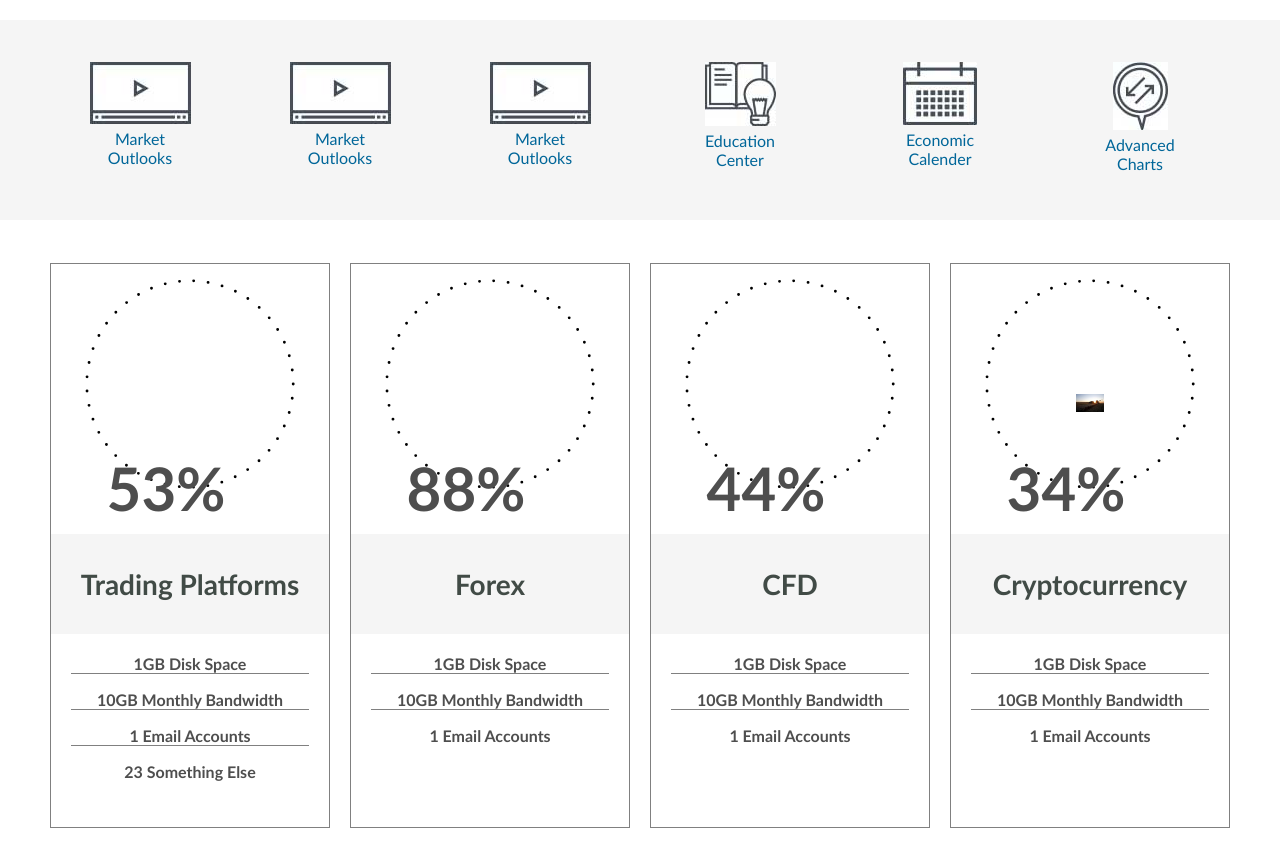
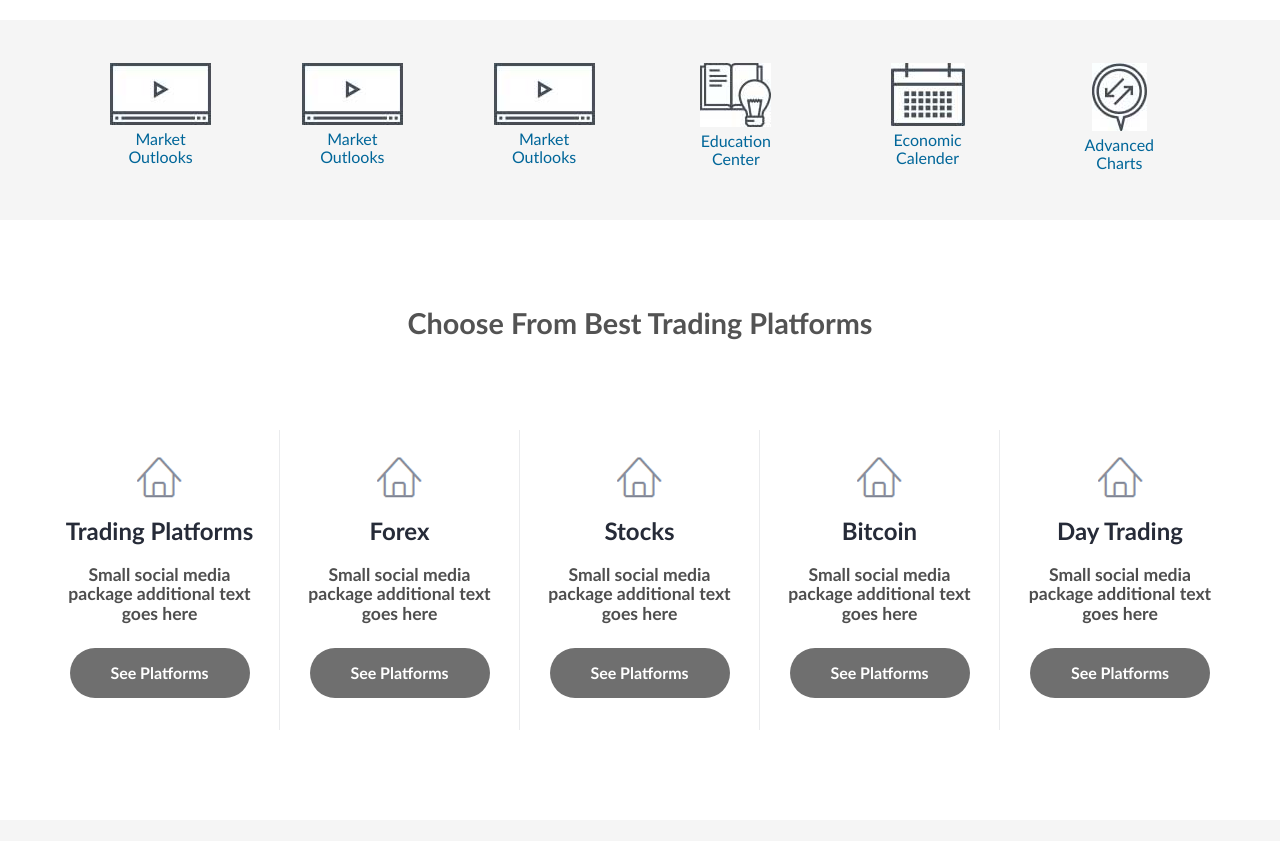
Before and after one commit to gregor3637/Brokers, a plain HTML site: page index.html in a window 1280 px wide. Shown: the part 720-1561 px from the top of the page. Drawn offline with nearby package versions, Linux system fonts and the light colour scheme.

Commit message:
finaly section "best-platforms" is positioned

```diff
--- a/css/style.scss
+++ b/css/style.scss
@@ -1,7 +1,7 @@
 // sass --watch style.scss:style.css
 
 $owl-nav-btn-tran-color: #1c98f1;
-$owl-nav-btn-bg-color: whitesmoke;
+$owl-nav-btn-bg-color: white;
 $owl-nav-btn-width: 40px;
 
 $section-dark-bg: #151f20;
@@ -482,117 +482,168 @@ header {
     }
 }
 
-#statistics {
-    height: 650px;
+#best-platforms {
+    height: 600px;
     width: 100%;
     background-color: white;
+    display: flex;
+    justify-content: center;
 
-    .wrapper {
+    // .wrapper {
+    //     border: 1px solid black !important;
+    // // }
+    // .section-title {
+    //     background-color: burlywood;
+    // }
+    // .platforms{
+    //     background-color: darkcyan;
+    // }
+    // .platform {
+    //     background-color: yellowgreen;
+    //     border: 1px solid red;
+    // }
+    // .top {
+    //     background-color: whitesmoke;
+    // }
+    // .bottom {
+    //     background-color: orangered;
+    //     border: 1px solid black;
+    // }
+    // .feature {
+    //     background-color: white;
+    // }
+    // .btn-container {
+    //     background-color: blueviolet;
+    // }
+    // .title {
+    //     background-color: red;
+    // }
+
+    .wrapper{
+        width: 100%;
         height: 100%;
+        margin: 0;
+        padding: 0;
         border: none;
+
+        .section-title {
+            height: 20%;
             display: flex;
+            flex-direction: column;
             align-items: center;
+            text-align: center;
+            justify-content: flex-end;
 
-        ul {
-            height: 90%;
-            width: 100%;
-            list-style: none;
-            display: flex;
-            justify-content: space-between;
+            h2, h3 {
+                padding: 0;
+                margin: 0;
+            }
 
-            li {
-                // background-color: whitesmoke;
-                border: 1px solid grey;
-                width: 25%;
-                margin: 10px;
-                font-weight:bold;
-                cursor: pointer;
+            h2 {
+                color: #535353;
+                font-size: 1.8em;
+                font-weight: bolder;
+            }
 
-                .rectangle {
-                    background-color: whitesmoke;
-                    transition: all ease 0.3s;
-
-                    a {
-                        color: black;
+            h3 {
+                color: #848c85;
+                font-size: 1.5em;
             }
         }
 
-                &:hover {
-                    .rectangle a {
-                        color: white;
+        .platforms {
+            width: 100%;
+            height: 80%;
+            display: flex;
+            align-items: center;
+            .platform {
+                height: 300px;
+                width: 20%;
+                display: flex;
+                justify-content: flex-end;
+                flex-direction: column;
+                align-items: center;
+	            border-right: 1px solid rgba(139, 144, 157, 0.18);
+                cursor: pointer;
+
+                &:last-child {
+                    border: none;
                 }
 
-                    .green {
-                        background-color: #1bbc9d;
-                    }
-
-                    .blue {
-                        background-color: #48a2de;
-                    }
-
-                    .red {
-                        background-color: #de4f48;
-                    }
-
-                    .purple {
-                        background-color: #9988ff;
+                &:hover {
+                    .bottom .btn-container div{
+                        background-color: #e03e3e;
+                        transition: background-color 0.5s;
                     }
                 }
 
+                .top {
+                    height: 45%;
+                    padding: 0;
+                    margin: 0;
+                    display: flex;
+                    flex-direction: column;
+                    justify-content: flex-start;
+                    align-items: center;
 
+                    .icon {
+                        height: 50%;
+                        display: flex;
+                        align-items: flex-end;
+                    }
 
-                .rectangle {
-                    margin-top: 10px;
-                    height: 100px;
-                    width: 100%;
+                    .title {
+                        height: 50%;
+                        width: 200px;
+                        font-size: 1.5em;
+                        font-weight: bolder;
                         text-align: center;
+                        color: #262b38;
 
                         display: flex;
                         justify-content: center;
                         align-items: center;
-
-                    a {
-                        color: #414B46;
-                        font-size: 28px;
-                        text-decoration: none;
                     }
                 }
 
-                .info {
-                    margin: 20px;
+                .bottom {
+                    height: 55%;
+                    padding: 0;
+                    margin: 0;
+                    display: flex;
+                    flex-direction: column;
+
+                    .feature {
+                        width: 84%;
+                        margin:  0 8% 0 8%;
+                        height: 50%;
+                        color: #8b909d;
 
                         p {
-                        border-bottom: 1px solid grey;
                             text-align: center;
-                    }
-
-                    p:last-child {
-                        border-bottom: none;
+                            font-weight: bolder;
+                            font-size: 1.1em;
+                            line-height: 1.1em;
                         }
                     }
 
-                .progress-bar {
+                    .btn-container {
+                        height: 50%;
                         display: flex;
                         justify-content: center;
-                    position: relative;
-                    width: 100%;
-                    height: 260px;
+                        align-items: flex-start;
 
-                    svg {
-                        position: relative;
+                        .curcle-button {
+                            background-color: #6f6f6f;
+                            width: 180px;
+                            height: 50px;
+                            line-height: 50px;
+                            vertical-align: middle;
+                            text-align: center;
+                            font-weight: bold;
+                            color: #fff;
+                            border-radius: 30px;
                         }
-
-                    .percentage {
-                        position: absolute;
-                        bottom: 0;
-                        left: 20%;
-                        font-size: 60px;
-                    }
-
-                    img {
-                        position: absolute;
-                        width: 10%;
-                        top:50%;
                     }
                 }
             }
--- a/index.html
+++ b/index.html
@@ -3,8 +3,11 @@
 
 <head>
     <meta charset="UTF-8">
-    <meta name="viewport" content="width=device-width, initial-scale=1.0">
+    <!--<meta name="viewport" content="width=device-width, initial-scale=1.0">-->
+    <meta name="viewport" content="width=device-width, initial-scale=1, shrink-to-fit=no">
     <!--<link rel="stylesheet" type="text/css" href="css/skeleton.css">-->
+    <!--<link rel="stylesheet" href="https://unpkg.com/purecss@1.0.0/build/grids-responsive-min.css">-->
+    <link rel="stylesheet" href="https://maxcdn.bootstrapcdn.com/bootstrap/4.0.0-alpha.6/css/bootstrap.min.css" integrity="sha384-rwoIResjU2yc3z8GV/NPeZWAv56rSmLldC3R/AZzGRnGxQQKnKkoFVhFQhNUwEyJ" crossorigin="anonymous">
     <title>Document</title>
 
     <link rel="stylesheet" href="css/owl.carousel.min.css">
@@ -89,70 +92,92 @@
             </div>
         </section>
 
-        <section id="statistics">
+        <section id="best-platforms">
             <div class="wrapper">
-                <ul>
-                    <li>
-                        <div class="progress-bar">
-                            <svg viewBox="0 0 100 100" width="240" height="240">
-                                <circle cx="50" cy="50" r="43" stroke="black" stroke-width="1.2" stroke-dasharray="0 6" stroke-linecap="round" fill="none"/>
-                            </svg>
-                            <div class="percentage" id="one">0%</div>
+                <div class="section-title">
+                    <h2>Choose From Best Trading Platforms</h2>
+                    <!--<h3>Select from out top picked platforms. Somemore text is placed here, so we can show something that can be read.</h3>-->
+                </div>
+                <div class="platforms">
+
+                    <div class="platform">
+                        <div class="top">
+                            <div class="icon"><img src="./images/platformIcons/example_03.png" alt=""></div>
+                            <div class="title">Trading Platforms</div>
                         </div>
-                        <div class="rectangle purple"><a href="">Trading Platforms</a></div>
-                        <div class="info ">
-                            <p>1GB Disk Space</p>
-                            <p>10GB Monthly Bandwidth</p>
-                            <p>1 Email Accounts</p>
-                            <p>23 Something Else</p>
+                        <div class="bottom">
+                            <div class="feature"><p>Small social media package additional text goes here </p></div>
+                            <div class="btn-container">
+                                <div class="curcle-button">See Platforms</div>
+                            </div>
                         </div>
-                    </li>
-                    <li>
-                        <div class="progress-bar">
-                            <svg viewBox="0 0 100 100" width="240" height="240">
-                                <circle cx="50" cy="50" r="43" stroke="black" stroke-width="1.2" stroke-dasharray="0 6" stroke-linecap="round" fill="none"/>
-                            </svg>
-                            <div class="percentage" id="two">0%</div>
+                    </div>
+
+                    <div class="platform">
+                        <div class="top">
+                            <div class="icon"><img src="./images/platformIcons/example_03.png" alt=""></div>
+                            <div class="title">Forex</div>
                         </div>
-                        <div class="rectangle blue"><a href="">Forex</a></div>
-                        <div class="info">
-                            <p>1GB Disk Space</p>
-                            <p>10GB Monthly Bandwidth</p>
-                            <p>1 Email Accounts</p>
+                        <div class="bottom">
+                            <div class="feature"><p>Small social media package additional text goes here </p></div>
+                            <div class="btn-container">
+                                <div class="curcle-button">See Platforms</div>
+                            </div>
                         </div>
-                    </li>
-                    <li>
-                        <div class="progress-bar">
-                            <svg viewBox="0 0 100 100" width="240" height="240">
-                                <circle cx="50" cy="50" r="43" stroke="black" stroke-width="1.2" stroke-dasharray="0 6" stroke-linecap="round" fill="none"/>
-                            </svg>
-                            <div class="percentage" id="three">0%</div>
+                    </div>
+
+                    <div class="platform">
+                        <div class="top">
+                            <div class="icon"><img src="./images/platformIcons/example_03.png" alt=""></div>
+                            <div class="title">Stocks</div>
                         </div>
-                        <div class="rectangle green"><a href="">CFD</a></div>
-                        <div class="info">
-                            <p>1GB Disk Space</p>
-                            <p>10GB Monthly Bandwidth</p>
-                            <p>1 Email Accounts</p>
+                        <div class="bottom">
+                            <div class="feature"><p>Small social media package additional text goes here </p></div>
+                            <div class="btn-container">
+                                <div class="curcle-button">See Platforms</div>
+                            </div>
                         </div>
-                    </li>
-                    <li>
-                        <div class="progress-bar">
-                            <svg viewBox="0 0 100 100" width="240" height="240">
-                                <circle cx="50" cy="50" r="43" stroke="black" stroke-width="1.2" stroke-dasharray="0 6" stroke-linecap="round" fill="none"/>
-                            </svg>
-                            <img src="./images/article_3.png" alt="">
-                            <div class="percentage" id="four">0%</div>
+                    </div>
+
+                    <div class="platform">
+                        <div class="top">
+                            <div class="icon"><img src="./images/platformIcons/example_03.png" alt=""></div>
+                            <div class="title">Bitcoin</div>
                         </div>
-                        <div class="rectangle red"><a href="">Cryptocurrency</a></div>
-                        <div class="info">
-                            <p>1GB Disk Space</p>
-                            <p>10GB Monthly Bandwidth</p>
-                            <p>1 Email Accounts</p>
+                        <div class="bottom">
+                            <div class="feature"><p>Small social media package additional text goes here </p></div>
+                            <div class="btn-container">
+                                <div class="curcle-button">See Platforms</div>
+                            </div>
                         </div>
-                    </li>
-                </ul>
+                    </div>
+
+                    <div class="platform">
+                        <div class="top">
+                            <div class="icon"><img src="./images/platformIcons/example_03.png" alt=""></div>
+                            <div class="title">Day Trading</div>
+                        </div>
+                        <div class="bottom">
+                            <div class="feature">
+                                <p>Small social media package additional text goes here </p>
+                            </div>
+                            <div class="btn-container">
+                                <div class="curcle-button">See Platforms</div>
+                            </div>
+                        </div>
+                    </div>
+
+                </div>
             </div>
         </section>
+
+        <!--<section id="test">
+            <div class="one"></div>
+            <div class="two">
+                <div class="two-one"></div>
+                <div class="two-two"></div>
+            </div>
+        </section>-->
 
         <section id="pc-picture">
             <div class="wrapper">
```
Also changed, not shown: css/style.css, images/cryptoIcons/bitcoin.png (added), images/platformIcons/bitcoin.png (added), images/platformIcons/example_03.png (added), images/platformIcons/forex.png (added), 1 other file. Lines whose indentation alone changed are shown as unchanged.
